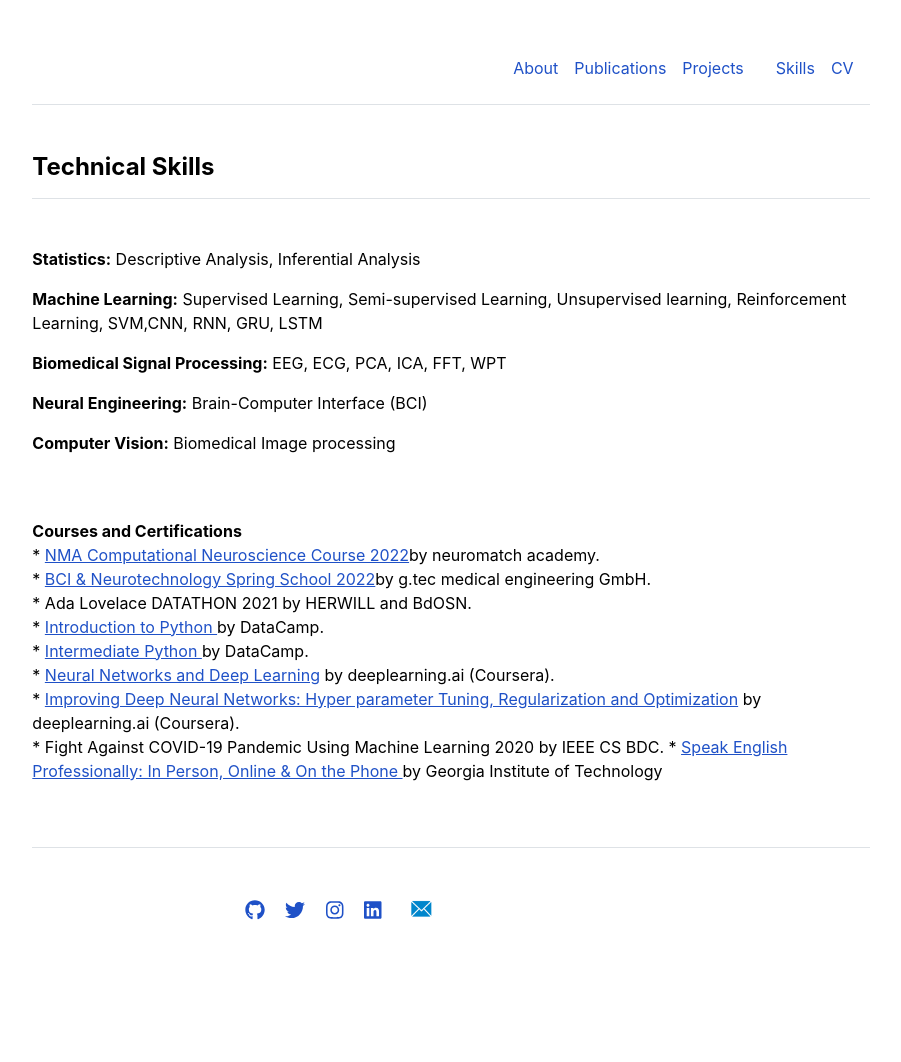
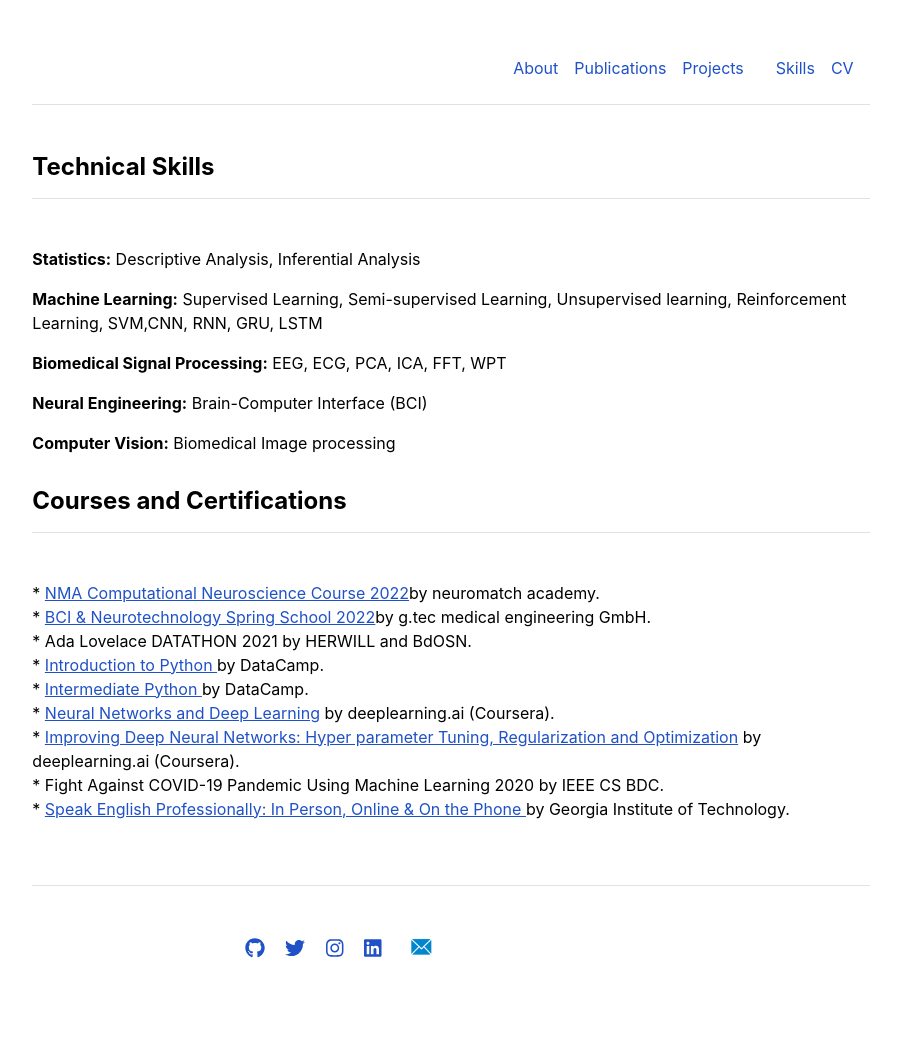
Before and after one commit to Anannabiswas/anannabiswas.github.io, a Jekyll site: the page built from Skills.md, in a window 1280 px wide. Shown: the whole page, without its empty margins (189-1090 px from the left). Built offline with Jekyll 4.4.1, drawn with Linux system fonts in a browser that asks for light colours; before the commit the page ends 1024 px from its top, so only the background shows below that.

Commit message:
Update Skills.md

```diff
--- a/Skills.md
+++ b/Skills.md
@@ -13,7 +13,11 @@ title: "Ananna Biswas | Skills "
     <p><b>Computer Vision:</b> Biomedical Image processing </p>
 
   </div>
-   <p><b>Courses and Certifications</b> <br>
+  </div>
+  <div class="row g-5 mb-3">
+   <div class="col-md-12">
+   <h4 class="fw-bold border-bottom pb-3 mb-5">Courses and Certifications</h4>
+   <p>
     * <a href= "https://portal.neuromatchacademy.org/certificate/e809b048-67e3-437e-9afa-aa23664965f1">NMA Computational Neuroscience Course 2022</a>by neuromatch
       academy. <br>
     * <a href= "/assets/certificate/gtec.pdf"> BCI & Neurotechnology Spring School 2022</a>by g.tec medical engineering GmbH.<br>
@@ -23,8 +27,9 @@ title: "Ananna Biswas | Skills "
     * <a href = "https://www.coursera.org/account/accomplishments/certificate/KV4S79KAM6TQ">Neural Networks and Deep Learning</a> by deeplearning.ai (Coursera). <br>
     *	<a href = "https://www.coursera.org/account/accomplishments/certificate/MSRJSYV8CDDA">Improving Deep Neural Networks: Hyper parameter Tuning, Regularization and
       Optimization</a> by deeplearning.ai (Coursera).<br>
-    * Fight Against COVID-19 Pandemic Using Machine Learning 2020 by IEEE CS BDC.
-    * <a href= "https://www.coursera.org/account/accomplishments/certificate/C7N82Z5JRBJJ"> Speak English Professionally: In Person, Online & On the Phone </a>by Georgia
-      Institute of Technology
+    * Fight Against COVID-19 Pandemic Using Machine Learning 2020 by IEEE CS BDC.<br>
+    * <a href= "https://www.coursera.org/account/accomplishments/certificate/C7N82Z5JRBJJ"> Speak English Professionally: In Person, Online & On the Phone </a>by
+      Georgia Institute of Technology.
   </p>
   </div>
+  </div>
```
